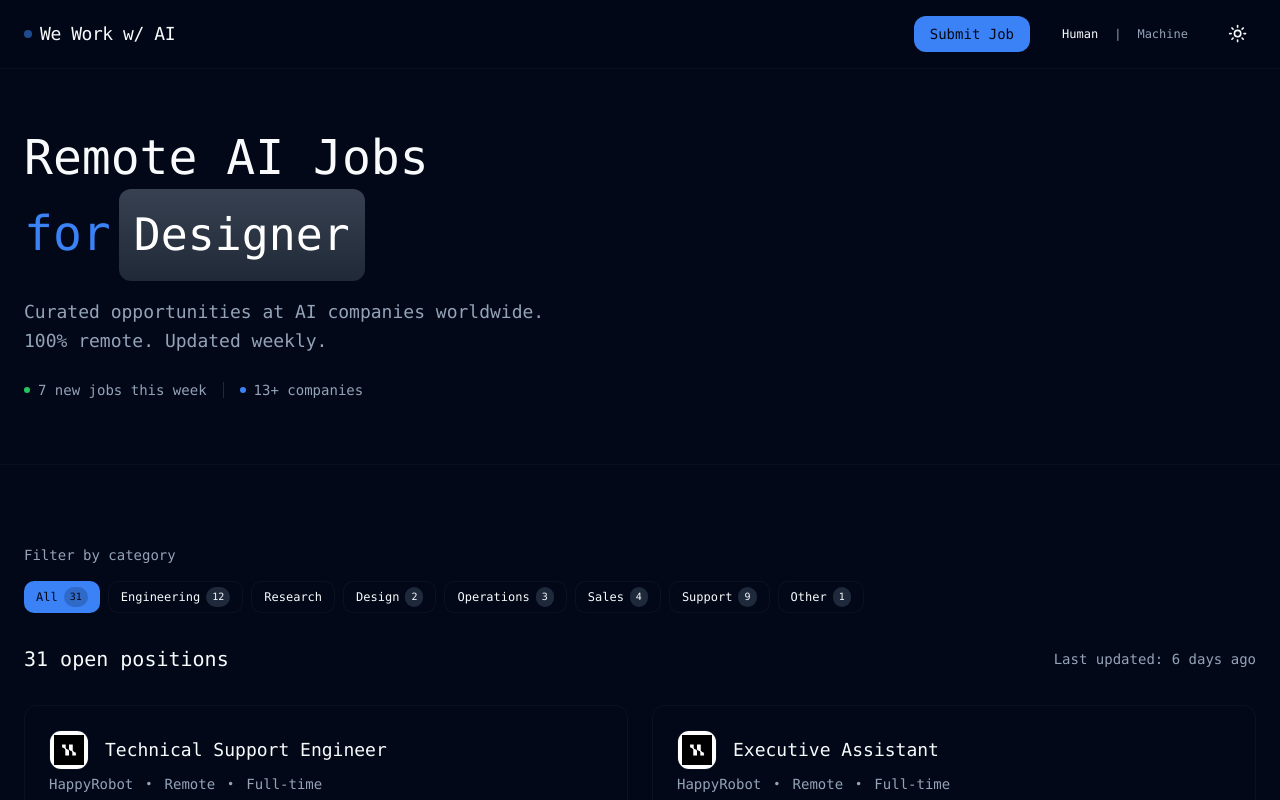
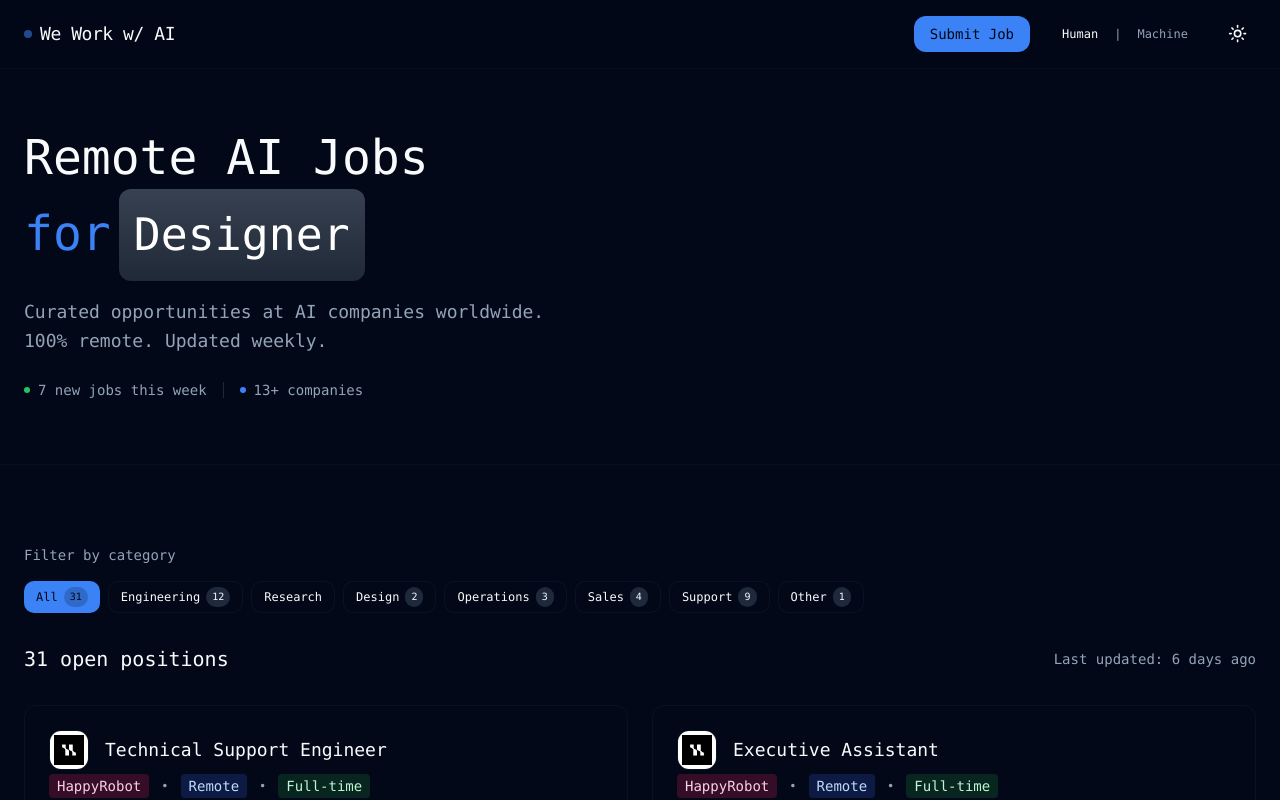
Before and after one commit to aicee/weworkwith-ai, a Next.js app: page / in a window 1280 px wide. Shown: the top 800 px of the page. Built offline with nearby package versions, Linux system fonts and the light colour scheme.

Commit message:
feat: add pastel backgrounds to job details

```diff
--- a/src/components/job-listings.tsx
+++ b/src/components/job-listings.tsx
@@ -121,13 +121,19 @@
               </h3>
             </div>
             <div className="flex flex-wrap items-center gap-x-3 gap-y-1 mt-1 text-sm text-muted-foreground">
-              <span className="font-medium">{job.company}</span>
+              <span className="font-medium px-2 py-0.5 rounded bg-pink-100 text-pink-800 dark:bg-pink-900/40 dark:text-pink-200">
+                {job.company}
+              </span>
               <span className="text-xs">•</span>
-              <span>{job.location}</span>
+              <span className="px-2 py-0.5 rounded bg-blue-100 text-blue-800 dark:bg-blue-900/40 dark:text-blue-200">
+                {job.location}
+              </span>
               {job.type && (
                 <>
                   <span className="text-xs">•</span>
-                  <span>{job.type}</span>
+                  <span className="px-2 py-0.5 rounded bg-green-100 text-green-800 dark:bg-green-900/40 dark:text-green-200">
+                    {job.type}
+                  </span>
                 </>
               )}
               {job.salary && (
```
